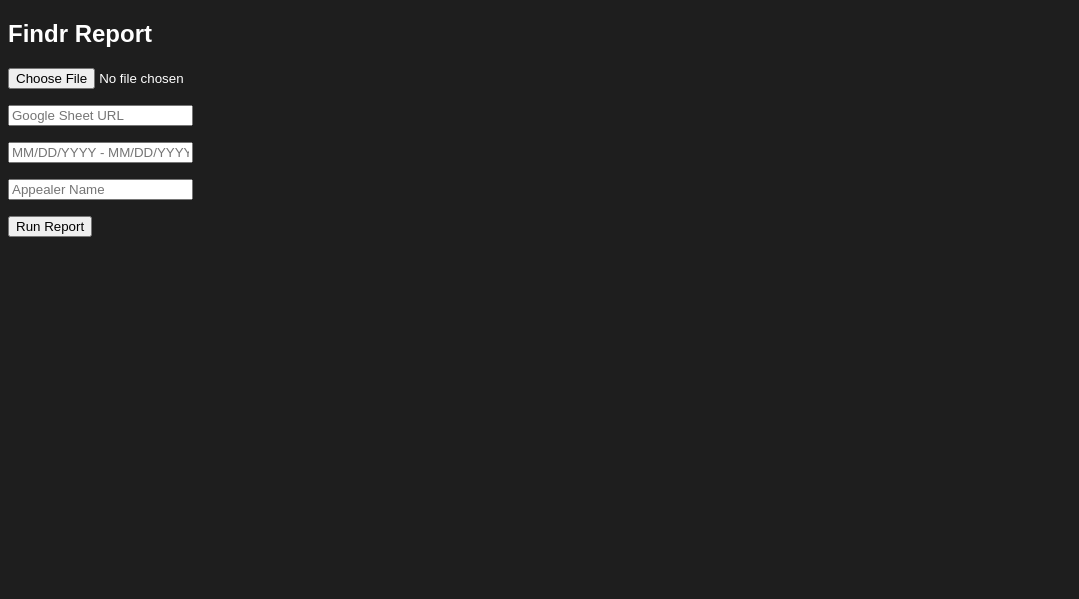
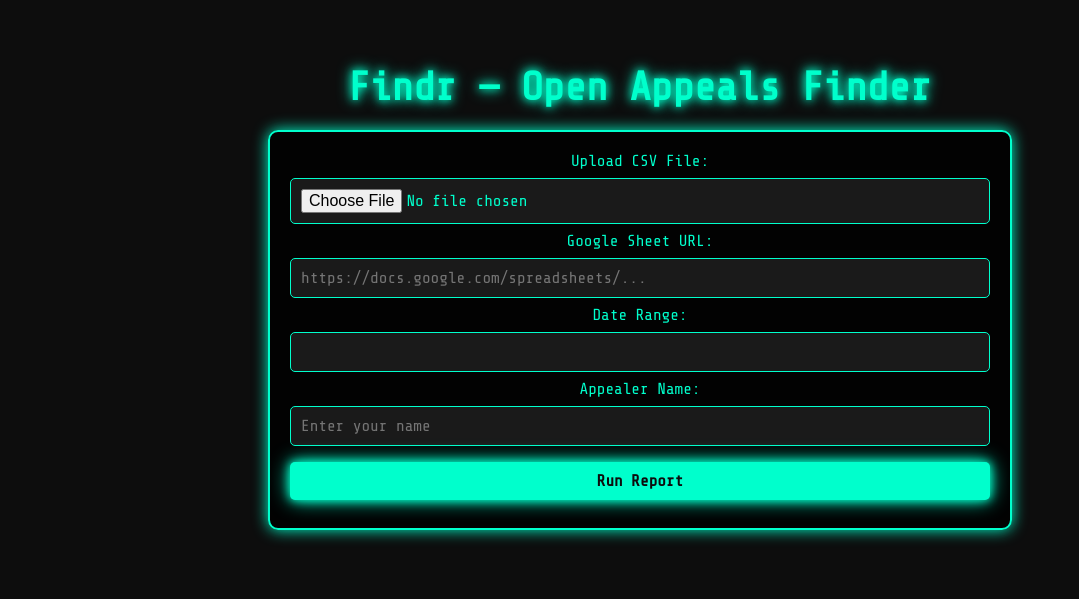
Before and after one commit to daniel-yesa/Findr, a Flask app: page / in a window 1280 px wide. Shown: the top 599 px of the page, without its empty margins (0-1079 px from the left). Run offline with Flask 3, Linux system fonts and the light colour scheme; some libraries are stand-ins or nearby versions.

Commit message:
Update index.html

```diff
--- a/Findr-flask/templates/index.html
+++ b/Findr-flask/templates/index.html
@@ -1,75 +1,215 @@
 <!DOCTYPE html>
-<html>
+<html lang="en">
 <head>
-    <title>Findr Report</title>
-    <link rel="stylesheet" href="https://cdn.jsdelivr.net/npm/daterangepicker/daterangepicker.css" />
+    <meta charset="UTF-8">
+    <title>Findr</title>
+    <meta name="viewport" content="width=device-width, initial-scale=1">
+
+    <!-- Google Fonts -->
+    <link href="https://fonts.googleapis.com/css2?family=Share+Tech+Mono&display=swap" rel="stylesheet">
+
+    <!-- Date Range Picker CSS -->
+    <link rel="stylesheet" type="text/css" href="https://cdn.jsdelivr.net/npm/daterangepicker/daterangepicker.css" />
+
     <style>
-        body { background-color: #1e1e1e; color: white; font-family: Arial; }
-        table { border-collapse: collapse; width: 100%; margin-top: 15px; background-color: #2b2b2b; }
-        th, td { padding: 8px; border: 1px solid #444; }
-        th { background-color: #333; }
-        tr:hover { background-color: #444; }
-        /* White background when copying to Excel */
-        table td, table th {
-            background-color: #ffffff !important;
-            color: #000000 !important;
+        body {
+            background-color: #0d0d0d;
+            color: #00ffcc;
+            font-family: 'Share Tech Mono', monospace;
+            text-align: center;
+            padding: 30px;
+        }
+
+        h1 {
+            font-size: 2.5rem;
+            text-shadow: 0 0 8px #00ffcc, 0 0 15px #00ffcc;
+            margin-bottom: 20px;
+        }
+
+        .form-container {
+            background: rgba(0, 0, 0, 0.85);
+            border: 2px solid #00ffcc;
+            box-shadow: 0 0 15px #00ffcc;
+            padding: 20px;
+            width: 90%;
+            max-width: 700px;
+            margin: 0 auto 40px auto;
+            border-radius: 10px;
+        }
+
+        input, button {
+            font-family: inherit;
+            font-size: 1rem;
+            margin: 8px 0;
+            padding: 10px;
+            border-radius: 5px;
+            border: none;
+            width: 100%;
+            box-sizing: border-box;
+        }
+
+        input[type="text"], input[type="file"] {
+            background-color: #1a1a1a;
+            color: #00ffcc;
+            border: 1px solid #00ffcc;
+        }
+
+        button {
+            background-color: #00ffcc;
+            color: #0d0d0d;
+            font-weight: bold;
+            border: none;
+            cursor: pointer;
+            transition: all 0.3s ease;
+            box-shadow: 0 0 10px #00ffcc, 0 0 20px #00ffcc;
+        }
+
+        button:hover {
+            background-color: #00e6b8;
+            box-shadow: 0 0 20px #00ffcc, 0 0 30px #00ffcc;
+            transform: scale(1.05);
+        }
+
+        /* Table Styling */
+        .table-container {
+            margin: 40px auto;
+            width: 95%;
+            max-width: 1000px;
+            text-align: left;
+        }
+
+        table {
+            border-collapse: collapse;
+            width: 100%;
+            background-color: transparent;
+            color: #00ffcc;
+            font-size: 0.9rem;
+        }
+
+        th, td {
+            border: 1px solid #00ffcc;
+            padding: 8px;
+            text-align: left;
+            /* White background for copy-paste */
+            background-color: #ffffff;
+            color: #000000;
+        }
+
+        th {
+            background-color: #00ffcc;
+            color: #000000;
+            text-shadow: none;
+        }
+
+        /* Keep visual neon glow on screen */
+        table th, table td {
+            position: relative;
+        }
+        table th::before, table td::before {
+            content: '';
+            position: absolute;
+            top: 0; left: 0; right: 0; bottom: 0;
+            background: rgba(0, 255, 204, 0.05);
+            z-index: -1;
+        }
+
+        /* Alternating rows */
+        tr:nth-child(even) td {
+            background-color: #f9f9f9;
+        }
+
+        .hidden {
+            display: none;
         }
     </style>
 </head>
 <body>
-    <h2>Findr Report</h2>
+
+<h1>Findr — Open Appeals Finder</h1>
+
+<div class="form-container">
     <form method="POST" enctype="multipart/form-data">
-        <p><input type="file" name="csv_file" required></p>
-        <p><input type="text" name="sheet_url" placeholder="Google Sheet URL" required></p>
-        <p><input type="text" name="date_range" id="date_range" placeholder="MM/DD/YYYY - MM/DD/YYYY" required></p>
-        <p><input type="text" name="appealer_name" placeholder="Appealer Name" required></p>
-        <p><button type="submit">Run Report</button></p>
+        <label>Upload CSV File:</label>
+        <input type="file" name="csv_file" required>
+
+        <label>Google Sheet URL:</label>
+        <input type="text" name="sheet_url" placeholder="https://docs.google.com/spreadsheets/..." required>
+
+        <label>Date Range:</label>
+        <input type="text" name="date_range" id="date_range" required>
+
+        <label>Appealer Name:</label>
+        <input type="text" name="appealer_name" placeholder="Enter your name" required>
+
+        <button type="submit">Run Report</button>
     </form>
+</div>
 
-    {% if show_results %}
-        <h3>Ontario Open Appeals</h3>
+{% if summary %}
+<div>
+    <h2>Summary</h2>
+    <p>Accounts Checked: {{ summary.accounts_checked }}</p>
+    <p>Total Mismatches: {{ summary.total_mismatches }}</p>
+    <p>Ontario Mismatches: {{ summary.ontario_mismatches }}</p>
+    <p>Quebec Mismatches: {{ summary.quebec_mismatches }}</p>
+</div>
+
+<div class="table-container">
+    <h2>Ontario Open Appeals</h2>
     <table>
+        <thead>
             <tr>
                 {% for col in ontario[0].keys() %}
                 <th>{{ col }}</th>
                 {% endfor %}
             </tr>
+        </thead>
+        <tbody>
             {% for row in ontario %}
             <tr>
-                    {% for value in row.values() %}
-                        <td>{{ value }}</td>
+                {% for col in row.values() %}
+                <td>{{ col }}</td>
                 {% endfor %}
             </tr>
             {% endfor %}
+        </tbody>
     </table>
+</div>
 
-        <h3>Quebec Open Appeals</h3>
+<div class="table-container">
+    <h2>Quebec Open Appeals</h2>
     <table>
+        <thead>
             <tr>
                 {% for col in quebec[0].keys() %}
                 <th>{{ col }}</th>
                 {% endfor %}
             </tr>
+        </thead>
+        <tbody>
             {% for row in quebec %}
             <tr>
-                    {% for value in row.values() %}
-                        <td>{{ value }}</td>
+                {% for col in row.values() %}
+                <td>{{ col }}</td>
                 {% endfor %}
             </tr>
             {% endfor %}
+        </tbody>
     </table>
+</div>
 {% endif %}
 
-    <script src="https://cdn.jsdelivr.net/jquery/latest/jquery.min.js"></script>
-    <script src="https://cdn.jsdelivr.net/momentjs/latest/moment.min.js"></script>
-    <script src="https://cdn.jsdelivr.net/npm/daterangepicker/daterangepicker.min.js"></script>
+<!-- Date Range Picker JS -->
+<script type="text/javascript" src="https://cdn.jsdelivr.net/jquery/latest/jquery.min.js"></script>
+<script type="text/javascript" src="https://cdn.jsdelivr.net/momentjs/latest/moment.min.js"></script>
+<script type="text/javascript" src="https://cdn.jsdelivr.net/npm/daterangepicker/daterangepicker.min.js"></script>
 <script>
     $(function() {
         $('#date_range').daterangepicker({
-                autoUpdateInput: true,
-                locale: { format: 'MM/DD/YYYY' }
+            opens: 'center'
         });
     });
 </script>
+
 </body>
 </html>
```
Lines whose indentation alone changed are shown as unchanged.
